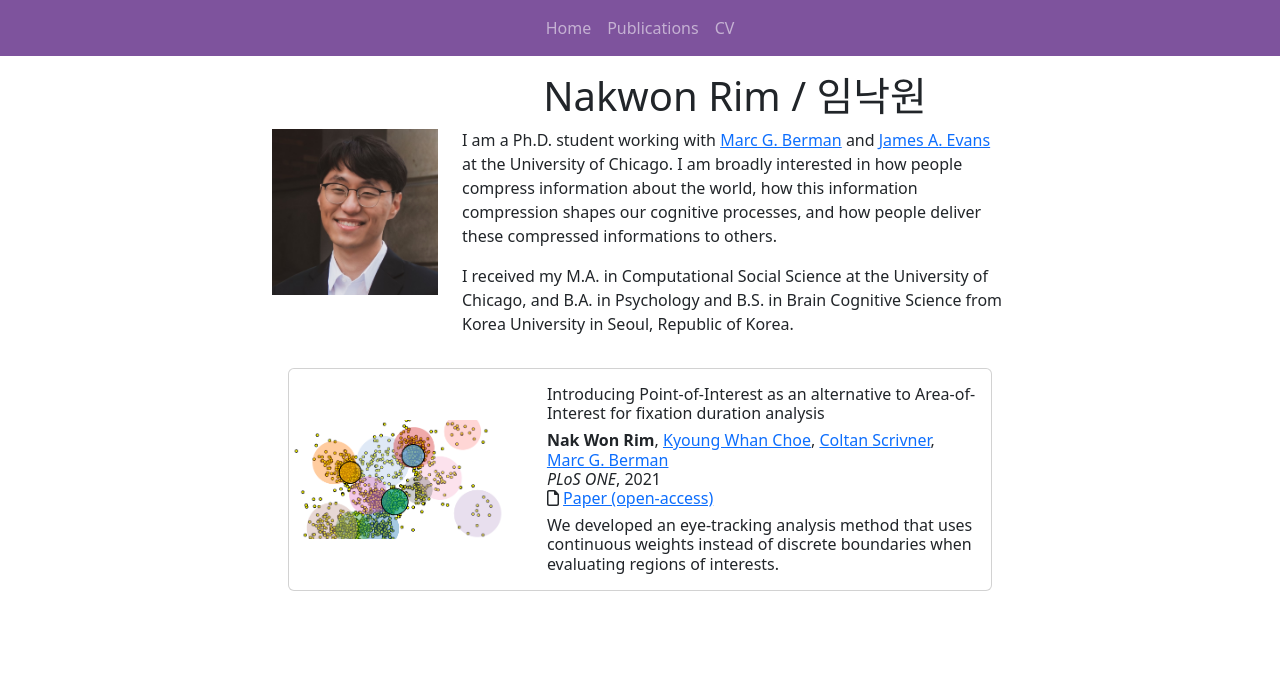
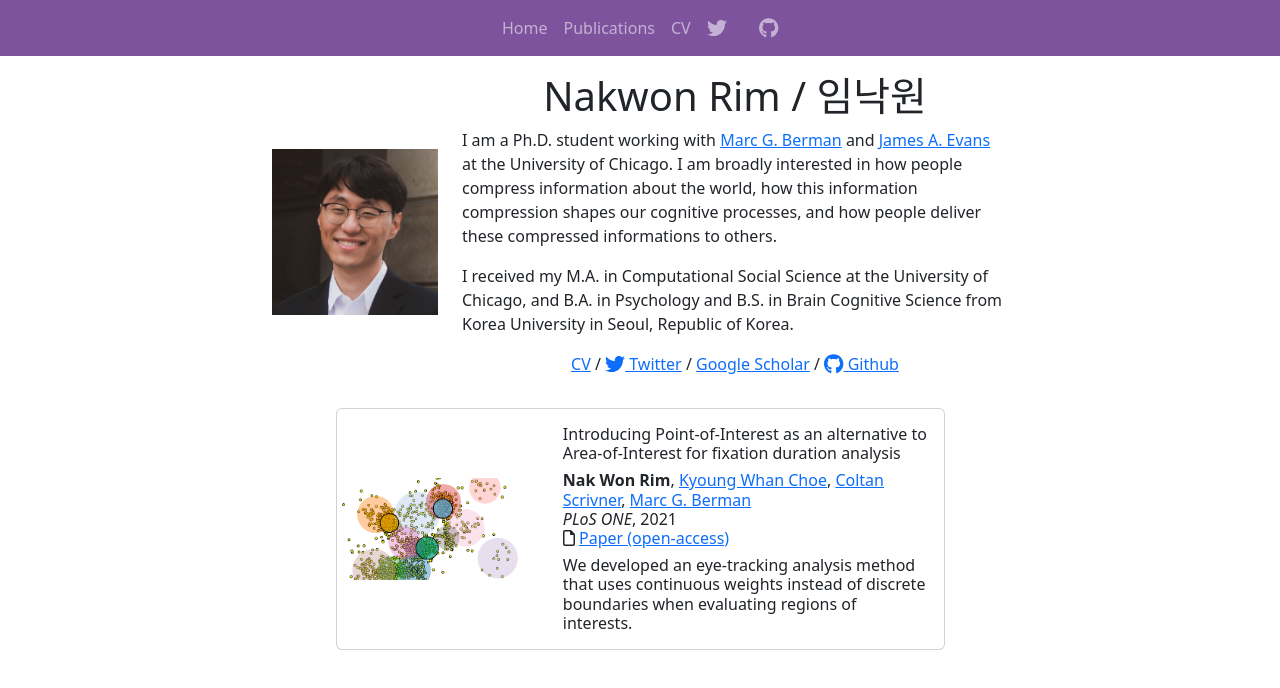
Before and after one commit to nwrim/nwrim.github.io, a plain HTML site: page index.html in a window 1280 px wide. Drawn offline with nearby package versions, Linux system fonts and the light colour scheme; some icons are missing.

Commit message:
adding links

```diff
--- a/index.html
+++ b/index.html
@@ -35,12 +35,23 @@
         </li>
         <li class="nav-item">
           <a class="nav-link" href="asset/CV.pdf">CV</a>
-      </li>
+        </li>
+        <li class="nav-item">
+          <a class="nav-link" href="https://twitter.com/NakWonRim"><i class="fa-brands fa-twitter fa-lg"></i></a>
+        </li>
+        <li>
+          <a class="nav-link" href="https://scholar.google.com/citations?user=wRBQRzwAAAAJ"><i class="ai ai-google-scholar ai-lg"></i></a>
+        </li>
+        <li>
+          <a class="nav-link" href="https://github.com/nwrim/"><i class="fa-brands fa-github fa-lg"></i></a>
+        </li>
+        <!-- <li>
+          <a class="nav-link" href="https://orcid.org/0000-0002-2383-7482"><i class="ai ai-orcid ai-lg"></i></a>
+        </li> -->
       </ul>
     </div>
   </div>
 </nav>
-
 
 <div class="container">
   <div class="row d-flex flex-wrap justify-content-center align-items-center">
@@ -58,34 +69,17 @@
       <p>
         I received my M.A. in Computational Social Science at the University of Chicago, and B.A. in Psychology and B.S. in Brain Cognitive Science from Korea University in Seoul, Republic of Korea.
       </p>
-    </div>
-      <!-- <div class="align-self-start d-none d-md-block"> -->
-        <!-- <div class="d-flex align-self-start pt-2 pb-1">
-          <a class="btn btn-outline-dark" href="asset/CV.pdf" role="button">
-            <i class="fa-solid fa-file-arrow-down"></i> CV
-          </a>
-        </div>
-        <div class="d-flex align-self-start pt-1 pb-1">
-          <a class="btn btn-outline-dark" href="https://twitter.com/NakWonRim" role="button">
-              <i class="fa-brands fa-twitter fa-lg"></i> Twitter
-          </a>
-        </div>
-        <div class="d-flex align-self-start pt-1 pb-1">
-          <a class="btn btn-outline-dark" href="https://github.com/nwrim/" role="button">
-            <i class="fa-brands fa-github fa-lg"></i> Github
-          </a>
-        </div>
-        <div class="d-flex align-self-start pt-1 pb-1">
-          <a class="btn btn-outline-dark" href="https://scholar.google.com/citations?user=wRBQRzwAAAAJ" role="button">
-            <i class="ai ai-google-scholar ai-lg"></i> Google Scholar
-          </a>
-        </div>
-        <div class="d-flex align-self-start pt-1 pb-1">
-          <a class="btn btn-outline-dark" href="https://orcid.org/0000-0002-2383-7482" role="button">
-            <i class="ai ai-orcid ai-lg"></i> ORCID
-          </a>
-        </div> -->
-      <!-- </div> -->
+
+      <p style="text-align:center;">
+        <a href="asset/CV.pdf">CV</a>
+        /
+        <a href="https://twitter.com/NakWonRim"><i class="fa-brands fa-twitter fa-lg"></i> Twitter</a>
+        /
+        <a href="https://scholar.google.com/citations?user=wRBQRzwAAAAJ"><i class="ai ai-google-scholar ai-lg"></i> Google Scholar</a>
+        /
+        <a href="https://github.com/nwrim/"><i class="fa-brands fa-github fa-lg"></i> Github</a>
+        <!-- <a href="https://orcid.org/0000-0002-2383-7482"><i class="ai ai-orcid ai-lg"></i> ORCID</a> -->
+      </p>
     </div>
   </div>
   <div class="row d-flex flex-wrap justify-content-center align-items-center add-top-margin add-bottom-padding">
```
